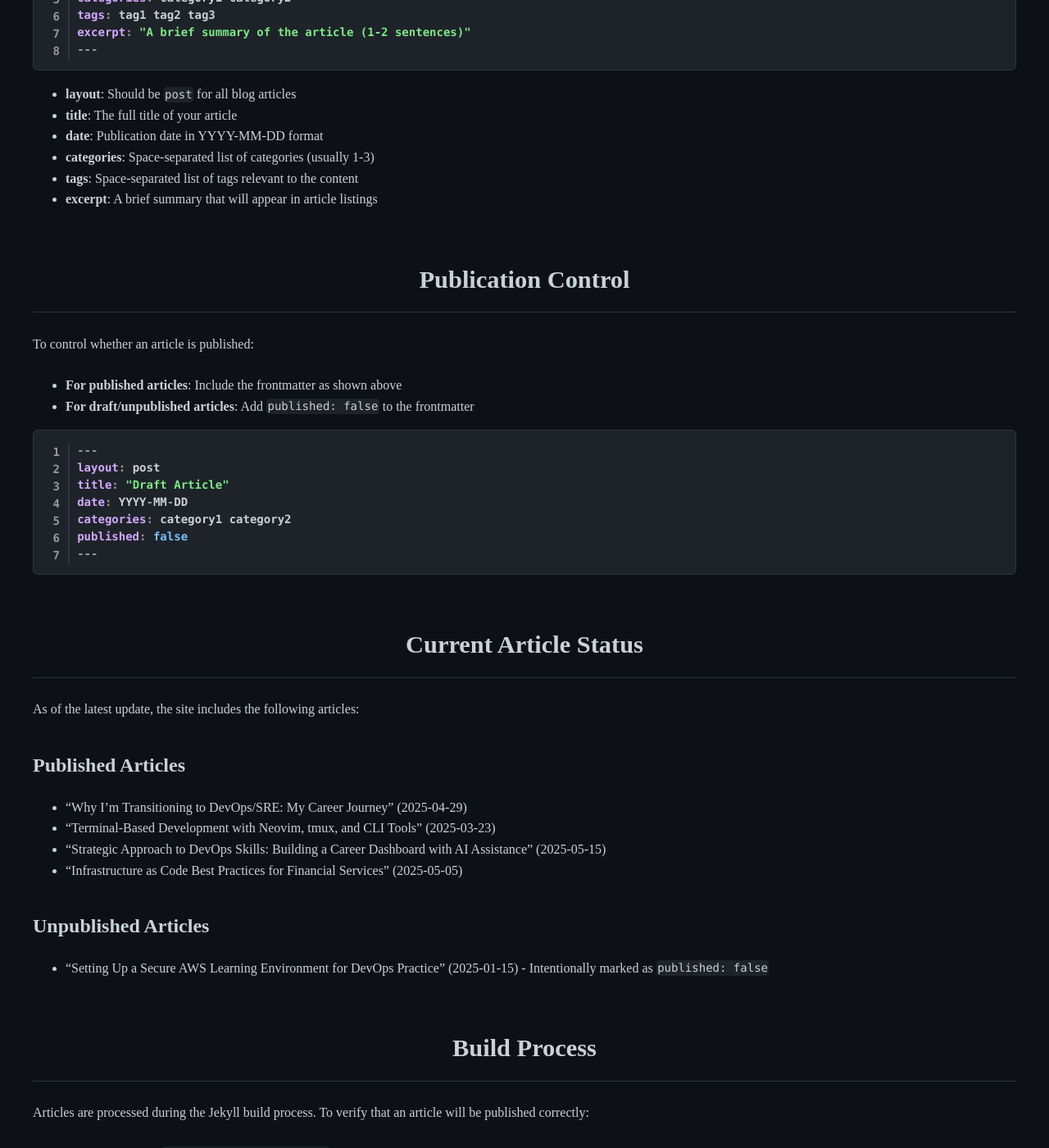
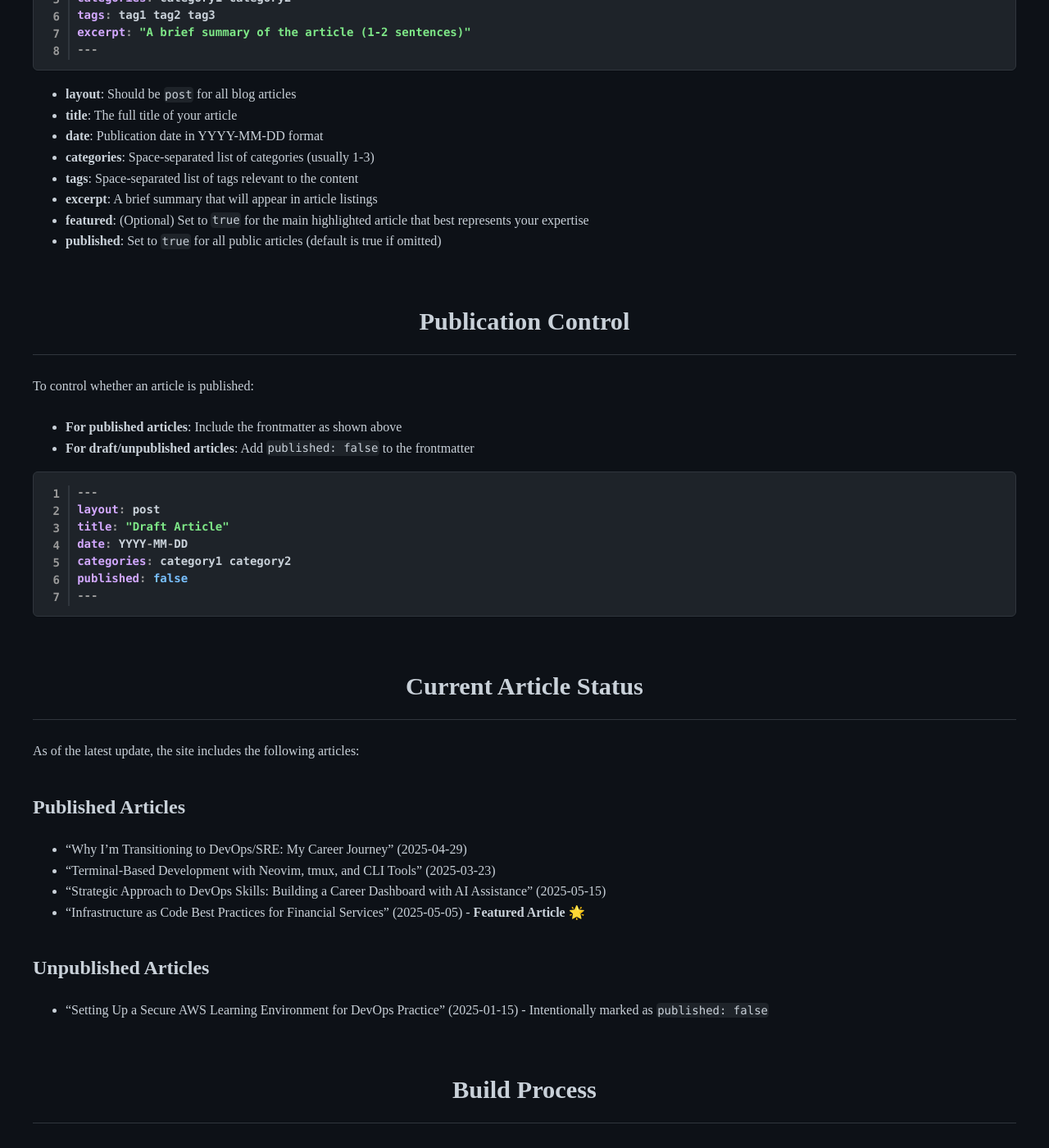
Before and after one commit to joshuamichaelhall/joshuamichaelhall.github.io, a Jekyll site: the page built from docs/ARTICLE-MANAGEMENT.md, in a window 1280 px wide and 1400 px high, scrolled down 956 px. Shown: the whole window at 82% size. Built offline with Jekyll 4.4.1, drawn with Linux system fonts in a browser that asks for light colours; nearby versions of some CDN libraries; our own code applies the rules of GitHub Pages for plain Markdown files.

Commit message:
updated articles

```diff
--- a/docs/ARTICLE-MANAGEMENT.md
+++ b/docs/ARTICLE-MANAGEMENT.md
@@ -36,6 +36,8 @@ excerpt: "A brief summary of the article (1-2 sentences)"
 - **categories**: Space-separated list of categories (usually 1-3)
 - **tags**: Space-separated list of tags relevant to the content
 - **excerpt**: A brief summary that will appear in article listings
+- **featured**: (Optional) Set to `true` for the main highlighted article that best represents your expertise
+- **published**: Set to `true` for all public articles (default is true if omitted)
 
 ## Publication Control
 
@@ -62,7 +64,7 @@ As of the latest update, the site includes the following articles:
 - "Why I'm Transitioning to DevOps/SRE: My Career Journey" (2025-04-29)
 - "Terminal-Based Development with Neovim, tmux, and CLI Tools" (2025-03-23)
 - "Strategic Approach to DevOps Skills: Building a Career Dashboard with AI Assistance" (2025-05-15)
-- "Infrastructure as Code Best Practices for Financial Services" (2025-05-05)
+- "Infrastructure as Code Best Practices for Financial Services" (2025-05-05) - **Featured Article** 🌟
 
 ### Unpublished Articles
 - "Setting Up a Secure AWS Learning Environment for DevOps Practice" (2025-01-15) - Intentionally marked as `published: false`
```
Also changed, not shown: _posts/2025-03-23-terminal-based-development-environment.md (+1 -0 lines), _posts/2025-04-29-why-devops-career-transition.md (+2 -0 lines), _posts/2025-05-05-infrastructure-as-code-best-practices.md (+2 -0 lines), _posts/2025-05-15-strategic-approach-to-devops-skills.md (+1 -0 lines).
